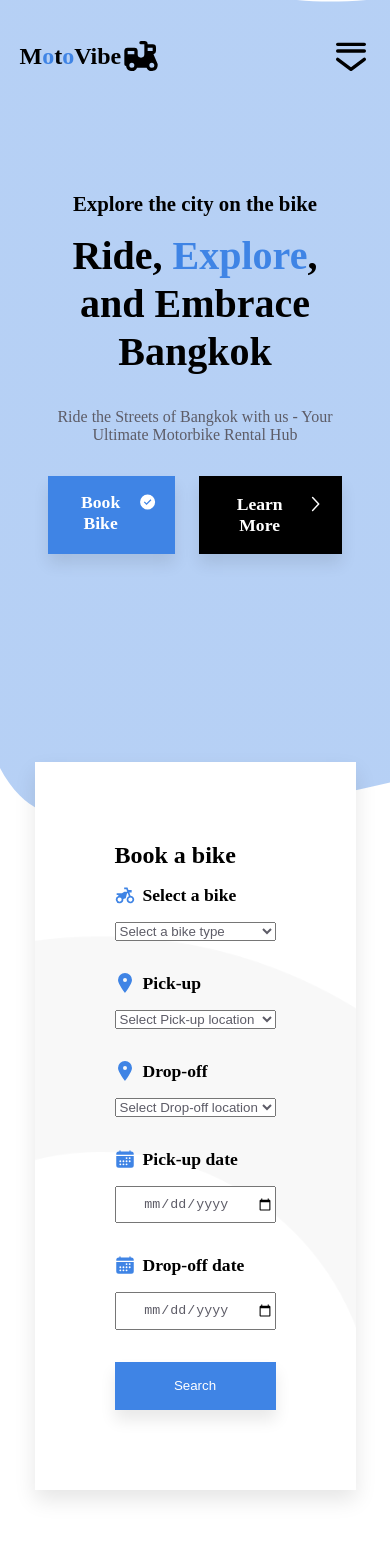
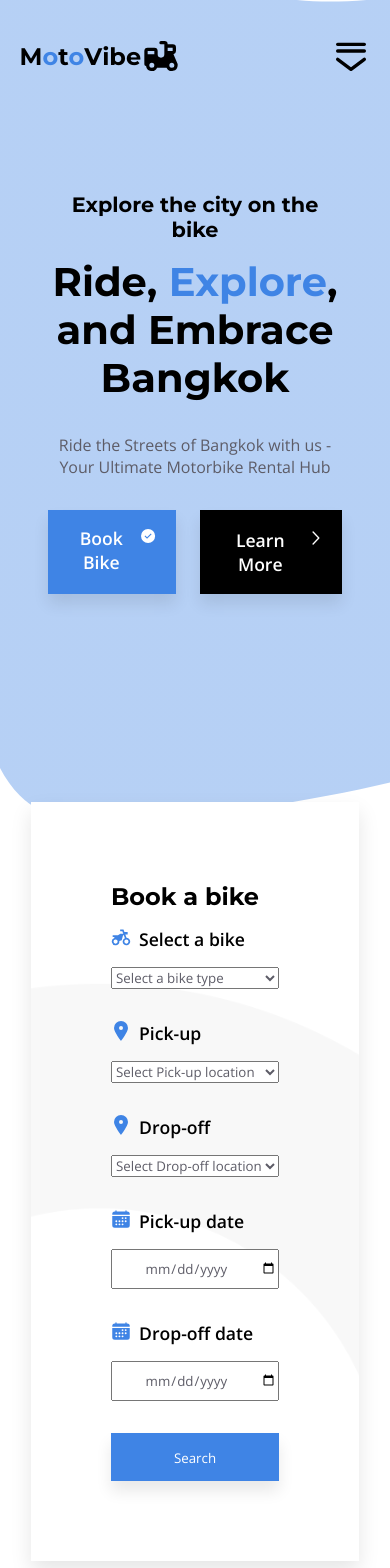
Before and after one commit to OnigiriKing/moto-vibe, a React (Create React App) app: page / in a window 390 px wide. Shown: the top 1568 px of the page. Built offline with nearby package versions, Linux system fonts and the light colour scheme.

Commit message:
consistent website typography update

```diff
--- a/public/index.html
+++ b/public/index.html
@@ -7,7 +7,7 @@
     <link rel="preconnect" href="https://fonts.googleapis.com" />
     <link rel="preconnect" href="https://fonts.gstatic.com" crossorigin />
     <link
-      href="https://fonts.googleapis.com/css2?family=Montserrat:ital,wght@0,400;1,200&family=Open+Sans&family=Roboto&display=swap"
+      href="https://fonts.googleapis.com/css2?family=Montserrat:wght@400;500;600;700&family=Open+Sans:wght@400;600;700&display=swap"
       rel="stylesheet"
     />
     <link rel="icon" href="./icon.png" />
--- a/src/components/HomeComp/_homeStyle.scss
+++ b/src/components/HomeComp/_homeStyle.scss
@@ -76,6 +76,10 @@
   margin: 0 3rem;
   position: relative;
   z-index: 2;
+
+  @media (min-width: 921px) and (max-width: 1050px) {
+    max-width: 27rem;
+  }
 
   h3 {
     margin-bottom: 1rem;
--- a/src/styles/global/_settings.scss
+++ b/src/styles/global/_settings.scss
@@ -18,6 +18,7 @@
 }
 
 body {
+  font-family: "Open Sans", Arial, sans-serif;
   width: 100%;
   height: 100%;
   position: relative;
@@ -32,3 +33,11 @@ a {
   color: black;
   cursor: pointer;
 }
+
+h1, h2, h3, h4, h5, h6 {
+  font-family: "Montserrat", Arial, sans-serif;
+}
+
+button, input, select, textarea {
+  font-family: inherit;
+}
```
Also changed, not shown: src/dist/style.css, 1 other file (tests, documents, lock files or other folders).
